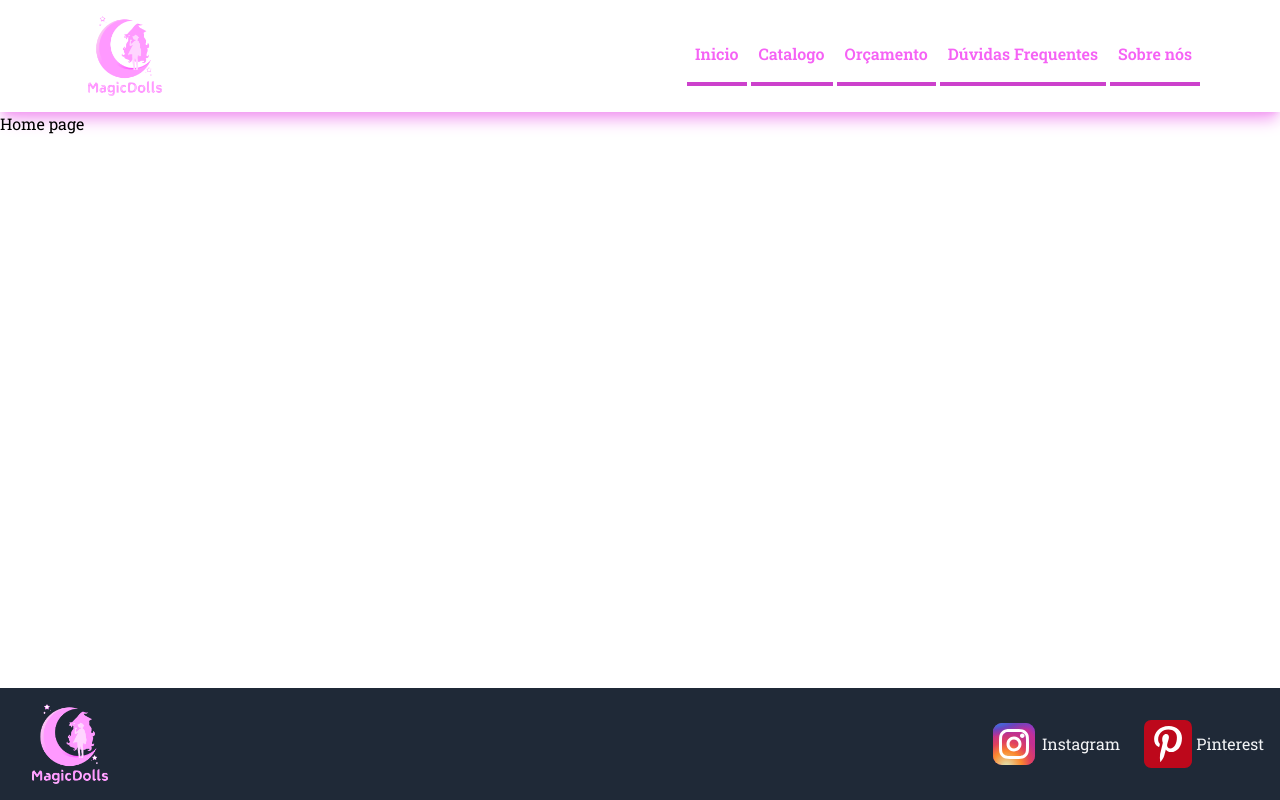
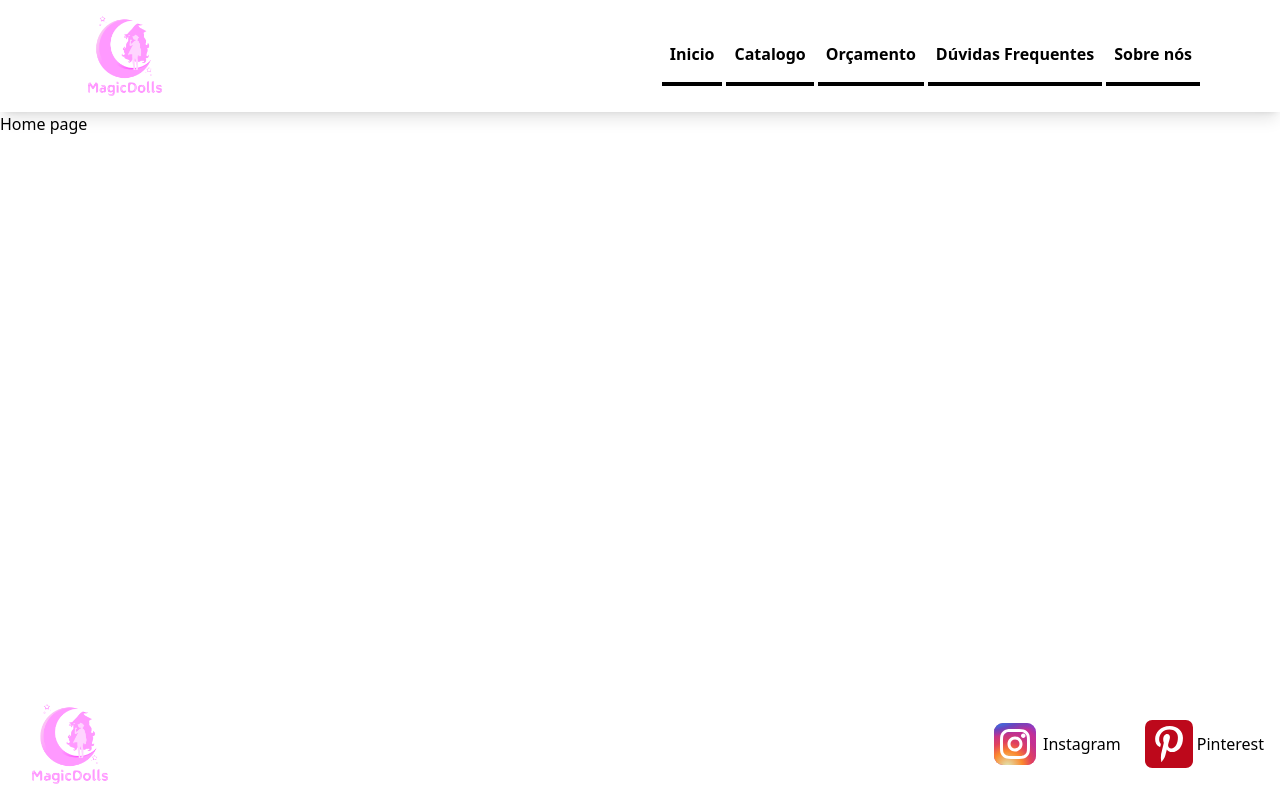
Before and after one commit to AlessandroSampaio/MagicDolls, a React (Vite) app: page / in a window 1280 px wide. Built offline with nearby package versions, Linux system fonts and the light colour scheme.

Commit message:
Atualiza configuração do tema

```diff
--- a/tailwind.config.js
+++ b/tailwind.config.js
@@ -5,13 +5,59 @@ export default {
   ],
 
   theme: {
-    extend: {
-      colors: {
-        primary : {
-          DEFAULT: '#f562f5',
-          dark: '#cc41cc',
-          light: '#f29bf2'
-        }
+    colors: {
+      'mirage': {
+        '50': '#f4f6fb',
+        '100': '#e8ecf6',
+        '200': '#cbd8ec',
+        '300': '#9db6dc',
+        '400': '#6990c7',
+        '500': '#4672b1',
+        '600': '#345995',
+        '700': '#2b4779',
+        '800': '#273e65',
+        '900': '#253555',
+        '950': '#111827',
+      },
+      'pink-flamingo': {
+        '50': '#fef4ff',
+        '100': '#fde8ff',
+        '200': '#fad1fd',
+        '300': '#f9adfa',
+        '400': '#f562f5',
+        '500': '#ec49eb',
+        '600': '#d029cd',
+        '700': '#ac1fa5',
+        '800': '#8d1b87',
+        '900': '#731c6c',
+        '950': '#4d0547',
+        'DEFAULT' : '#f562f5'
+      },
+      'iron': {
+        '50': '#f7f7f7',
+        '100': '#ededed',
+        '200': '#dfdfdf',
+        '300': '#cdcdcd',
+        '400': '#adadad',
+        '500': '#999999',
+        '600': '#888888',
+        '700': '#7b7b7b',
+        '800': '#676767',
+        '900': '#545454',
+        '950': '#363636',
+      },
+      'black': {
+        '50': '#f6f6f6',
+        '100': '#e7e7e7',
+        '200': '#d1d1d1',
+        '300': '#b0b0b0',
+        '400': '#888888',
+        '500': '#6d6d6d',
+        '600': '#5d5d5d',
+        '700': '#4f4f4f',
+        '800': '#454545',
+        '900': '#3d3d3d',
+        '950': '#000000',
       },
       fontFamily: {
         sans: ['RobotoSlab']
```
